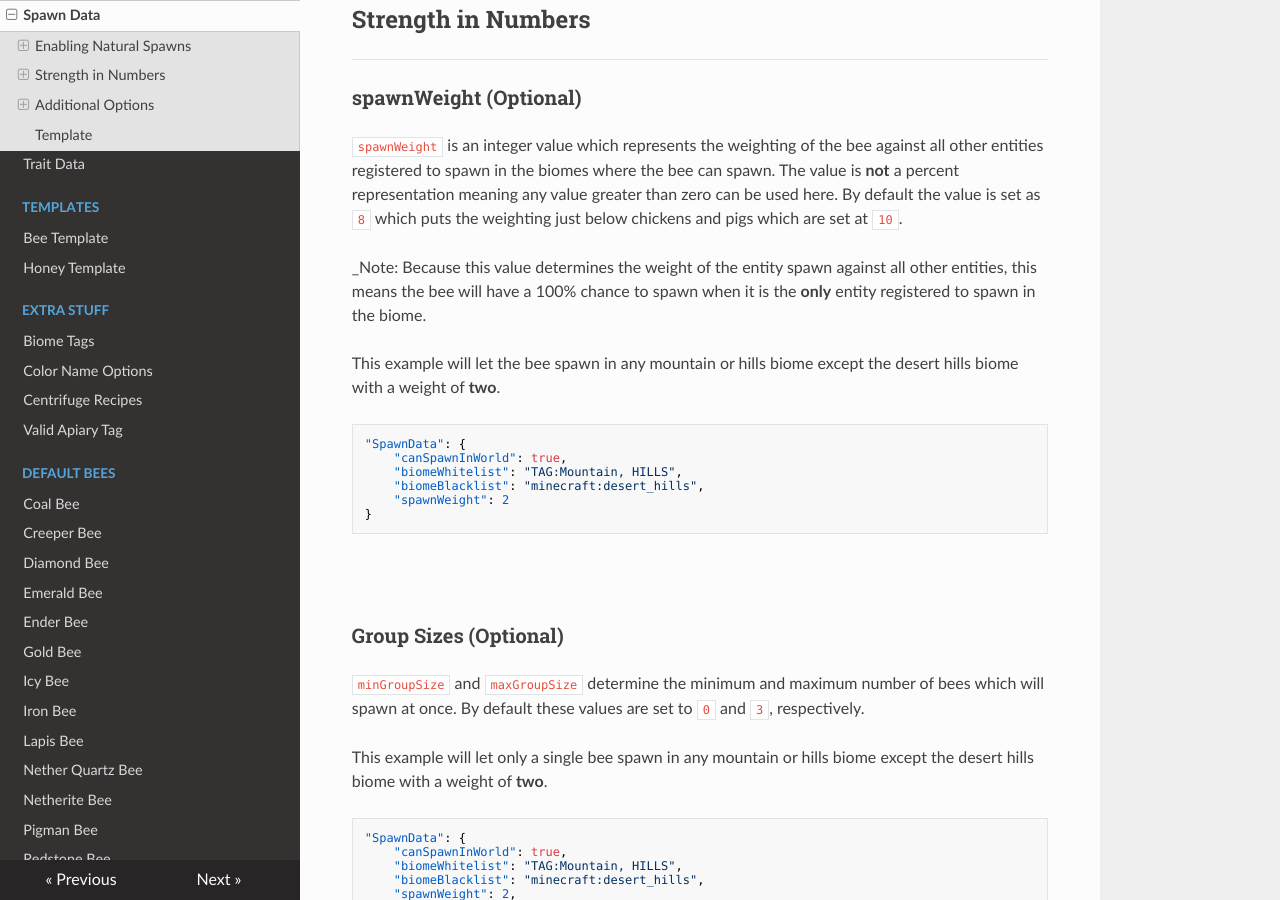
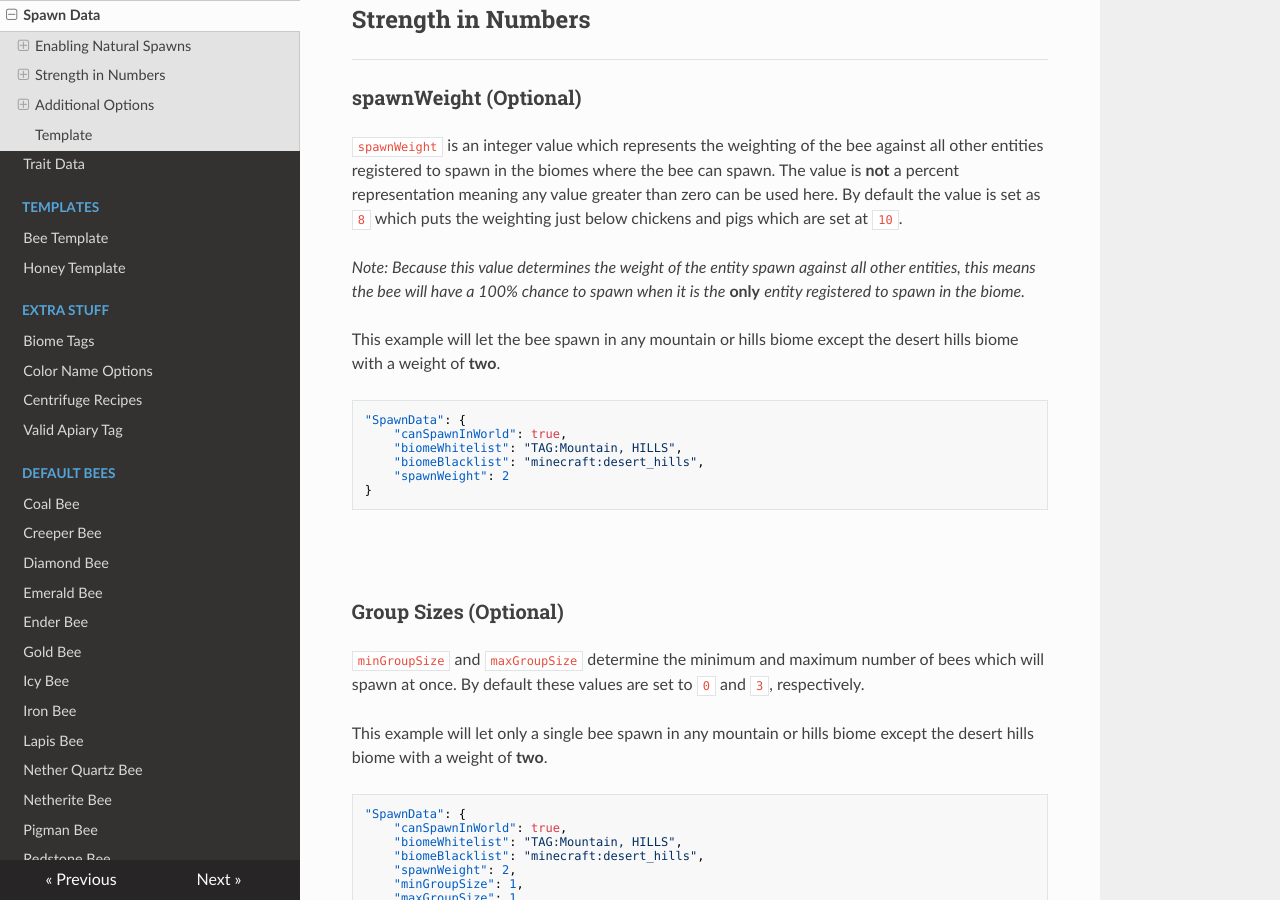
Before and after one commit to Team-Resourceful/ResourcefulBeesDocs, an MkDocs documentation site: the page built from docs/bee_data/spawn_data.md, in a window 1280 px wide and 900 px high, scrolled down 1673 px. Built offline with MkDocs 1.6.1, drawn with Linux system fonts in a browser that asks for light colours; nearby versions of some CDN libraries; part of the change alters nothing that is shown.

````diff
--- a/docs/bee_data/spawn_data.md
+++ b/docs/bee_data/spawn_data.md
@@ -67,7 +67,7 @@ This example will let the bee spawn in plains, frozen river, or beach biomes onl
 
 `spawnWeight` is an integer value which represents the weighting of the bee against all other entities registered to spawn in the biomes where the bee can spawn. The value is **not** a percent representation meaning any value greater than zero can be used here. By default the value is set as `8` which puts the weighting just below chickens and pigs which are set at `10`.
 
-_Note: Because this value determines the weight of the entity spawn against all other entities, this means the bee will have a 100% chance to spawn when it is the **only** entity registered to spawn in the biome.
+_Note: Because this value determines the weight of the entity spawn against all other entities, this means the bee will have a 100% chance to spawn when it is the_ **only** _entity registered to spawn in the biome._
 
 This example will let the bee spawn in any mountain or hills biome except the desert hills biome with a weight of **two**.
 ```json
@@ -136,6 +136,6 @@ Here is a template for all configurable options in the Spawn Data Object:
 }
 ```
 <!--stackedit_data:
-eyJoaXN0b3J5IjpbLTQ2NjQyNTA4NywtMTkyMTE4MTk2MywxOT
-I4OTU3MjA3LDE2ODQ2MzMwNzFdfQ==
+eyJoaXN0b3J5IjpbNzU0Nzc3MjQyLC0xOTIxMTgxOTYzLDE5Mj
+g5NTcyMDcsMTY4NDYzMzA3MV19
 -->
````
